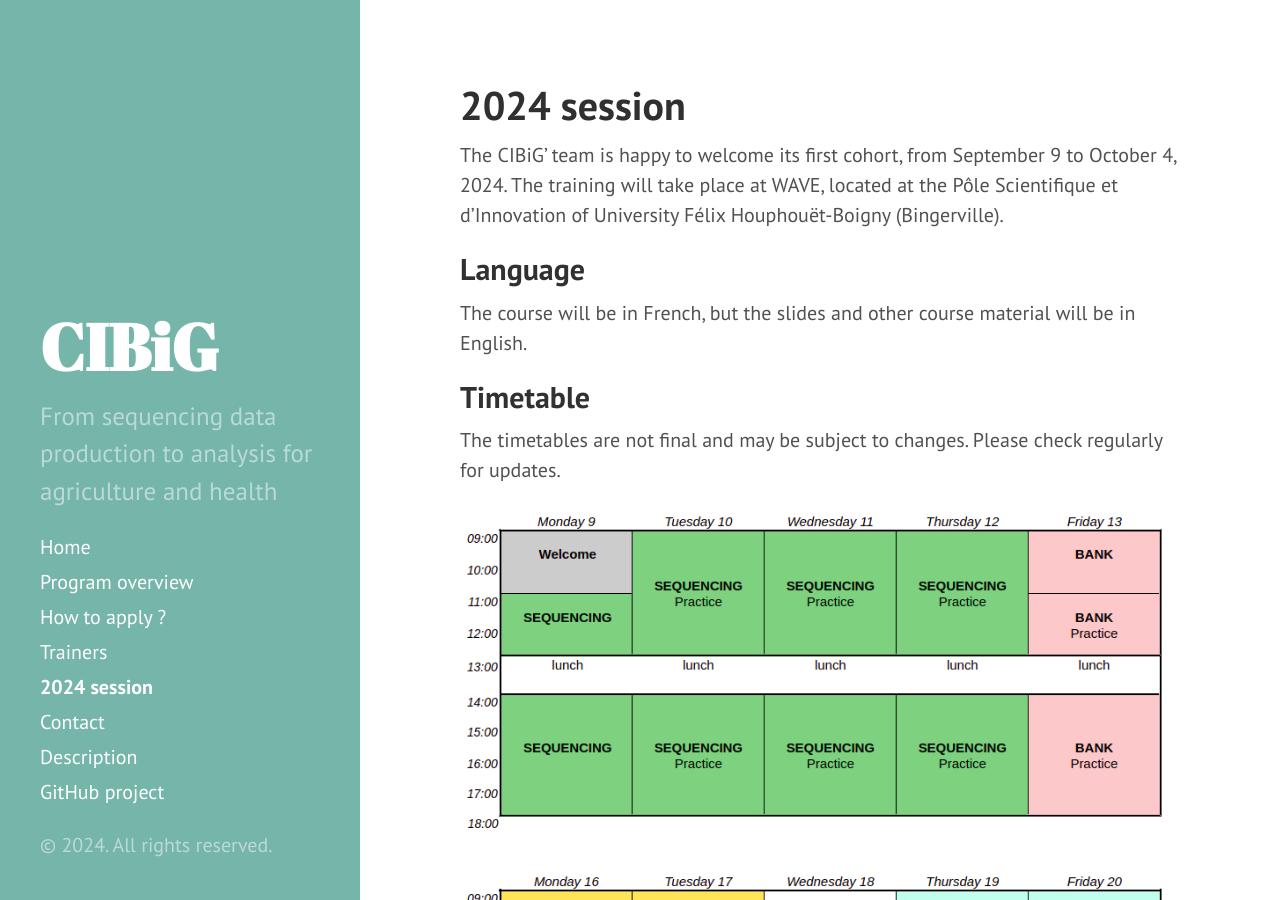
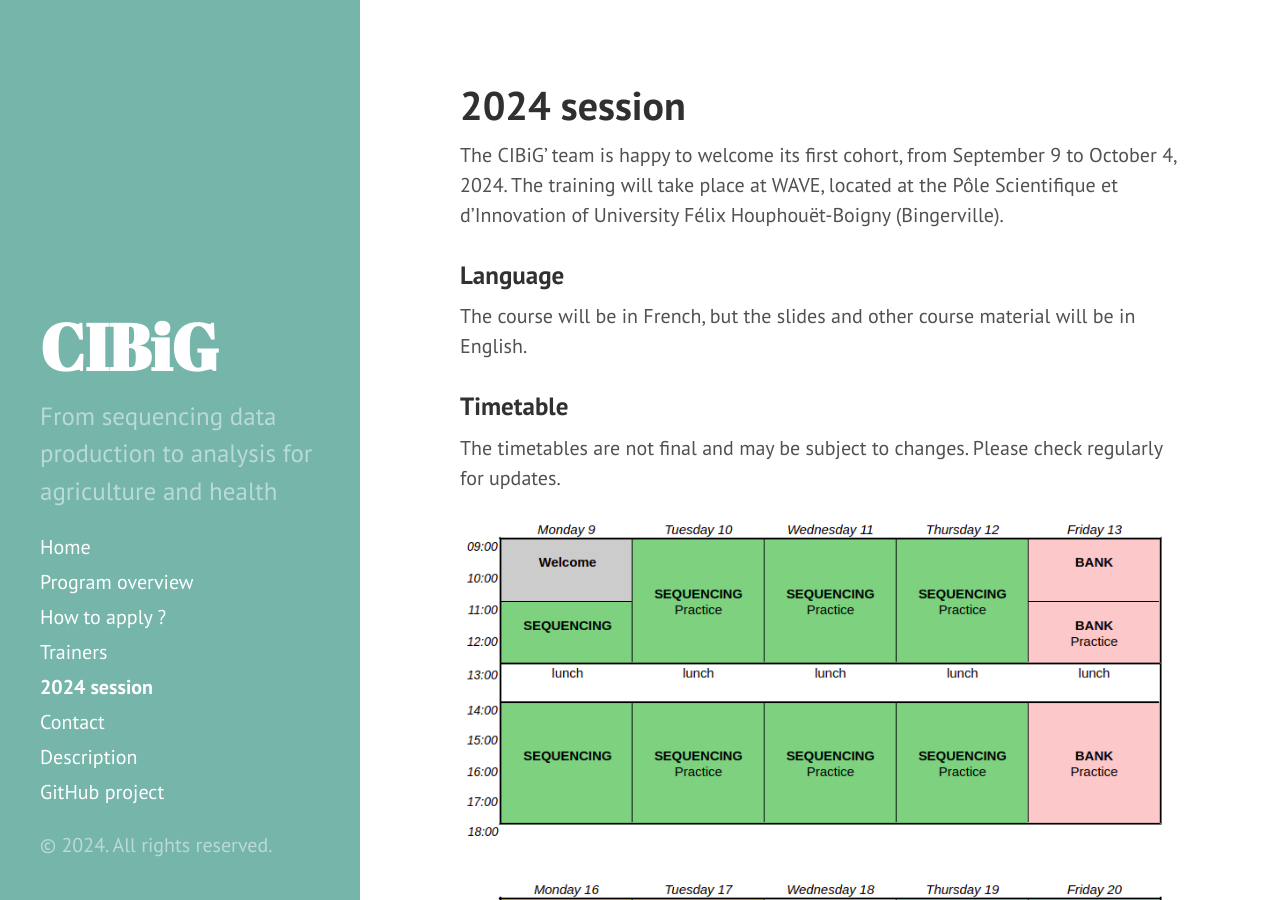
Before and after one commit to wave-centre/cibig, a Jekyll site: the page built from docs/05-2024.md, in a window 1280 px wide and 900 px high. Built offline with Jekyll 4.4.1, drawn with Linux system fonts in a browser that asks for light colours.

```diff
--- a/docs/05-2024.md
+++ b/docs/05-2024.md
@@ -6,11 +6,11 @@ title: 2024 session
 The CIBiG' team is happy to welcome its first cohort, from September 9 to October 4, 2024.
 The training will take place at WAVE, located at the Pôle Scientifique et d'Innovation of University Félix Houphouët-Boigny (Bingerville).
 
-## Language
+### Language
 
 The course will be in French, but the slides and other course material will be in English.
 
-## Timetable
+### Timetable
 
 The timetables are not final and may be subject to changes. Please check regularly for updates.
 
@@ -18,7 +18,7 @@ The timetables are not final and may be subject to changes. Please check regular
 
 ![Week 3 and 4](public/timetable-week3&4.png)
 
-## Program structure
+### Program structure
 
 | Code | Course name | Main Teachers | Helpers |
 |----------------------------------------------------|----------------------------------------------------|----------------|----|
```
